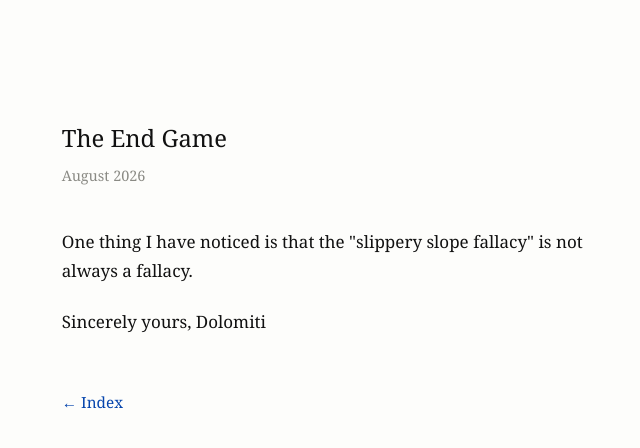
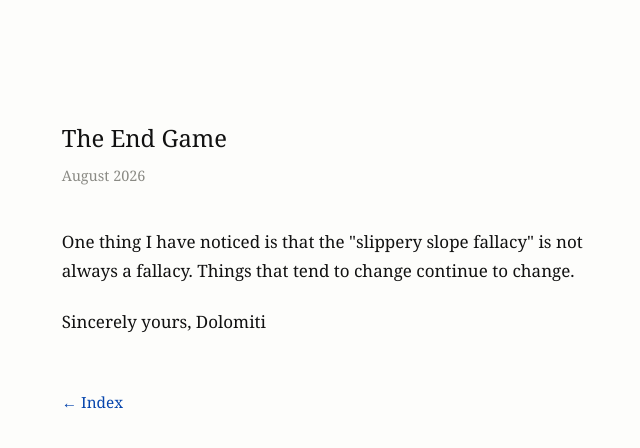
Before and after one commit to dolomitiinvestor/Website, a plain HTML site: page articles/the-end-game.html in a window 1280 px wide. Shown: the whole page, without its empty margins (313-953 px from the left). Drawn offline with Linux system fonts and the light colour scheme.

Commit message:
Update paragraph to clarify slippery slope fallacy

```diff
--- a/articles/the-end-game.html
+++ b/articles/the-end-game.html
@@ -15,7 +15,7 @@
 <h1>The End Game</h1>
 <div class="date">August 2026</div>
 
-<p>One thing I have noticed is that the "slippery slope fallacy" is not always a fallacy. </p>
+<p>One thing I have noticed is that the "slippery slope fallacy" is not always a fallacy. Things that tend to change continue to change. </p>
 
 <p>Sincerely yours, Dolomiti<p>
 
```
